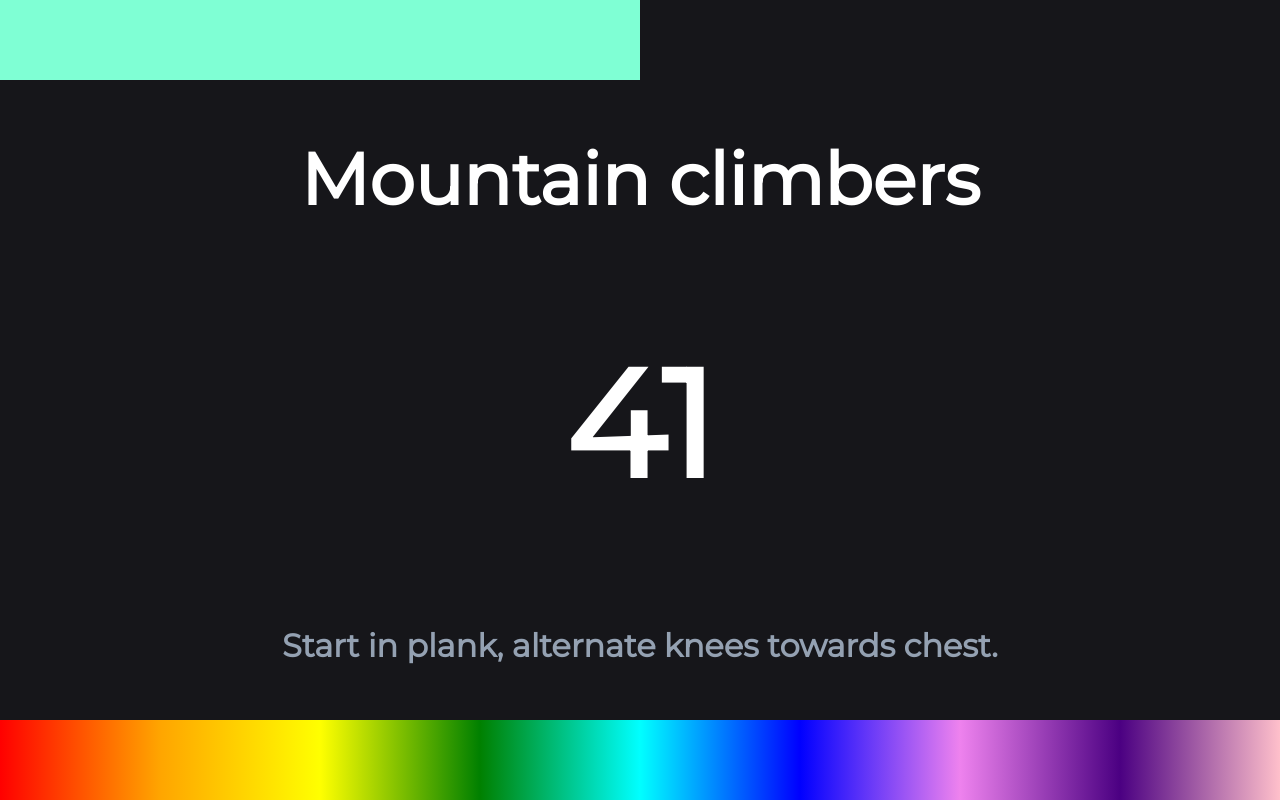
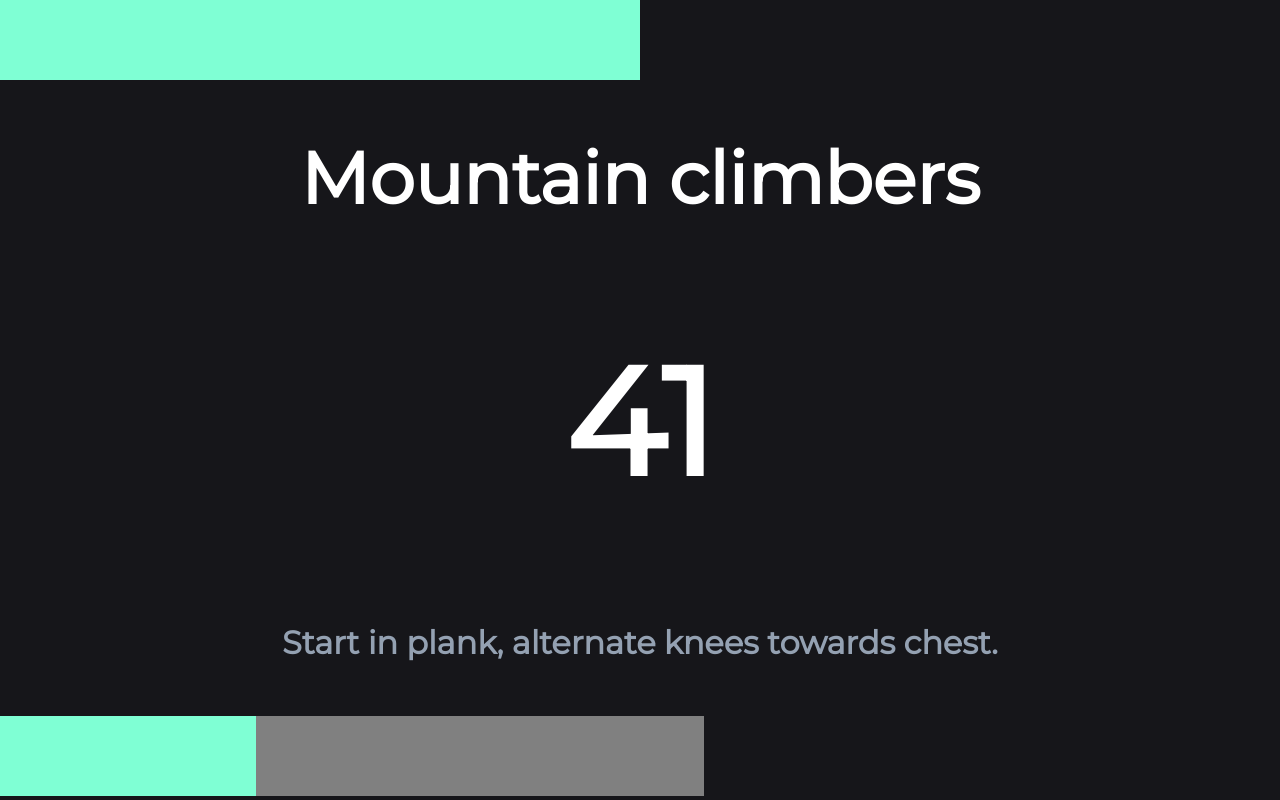
Before and after one commit to madzadev/workout, a Next.js app: page /workout in a window 1280 px wide. Built offline with nearby package versions, Linux system fonts and the light colour scheme.

Commit message:
add timeline sections

```diff
--- a/components/WorkoutTimeline.js
+++ b/components/WorkoutTimeline.js
@@ -1,9 +1,22 @@
 import styles from "./WorkoutTimeline.module.css";
 
 const WorkoutTimeline = () => {
+  const proportions = [20, 20, 15, 30, 15]; // Example proportions (can be dynamic)
+  const colors = ["aquamarine", "grey", "grey"]; // Colors for each div
+
+  const total = proportions.reduce((acc, curr) => acc + curr, 0);
   return (
-    <div className={styles.wrapper}>
-      {/* <h1>The timeline of the workout</h1> */}
+    <div className="wrapper">
+      {proportions.map((proportion, index) => (
+        <div
+          key={index}
+          className={styles.wrapper}
+          style={{
+            width: `${(proportion / total) * 100}%`,
+            backgroundColor: colors[index],
+          }}
+        ></div>
+      ))}
     </div>
   );
 };
--- a/components/WorkoutTimeline.module.css
+++ b/components/WorkoutTimeline.module.css
@@ -1,5 +1,12 @@
 .wrapper {
     height: 80px;
-    /* border: 1px solid red; */
-    background: linear-gradient(to right, red, orange, yellow, green, cyan, blue, violet, indigo, pink);
+    display: inline-block;
+    transition: all 0.3s ease;
 }
+
+.wrapper:hover {
+    cursor: pointer;
+    /* Changes the cursor to pointer */
+    filter: brightness(1.2);
+    /* Makes the block brighter */
+}
```
Also changed, not shown: data/workouts.js (+16 -3 lines).
